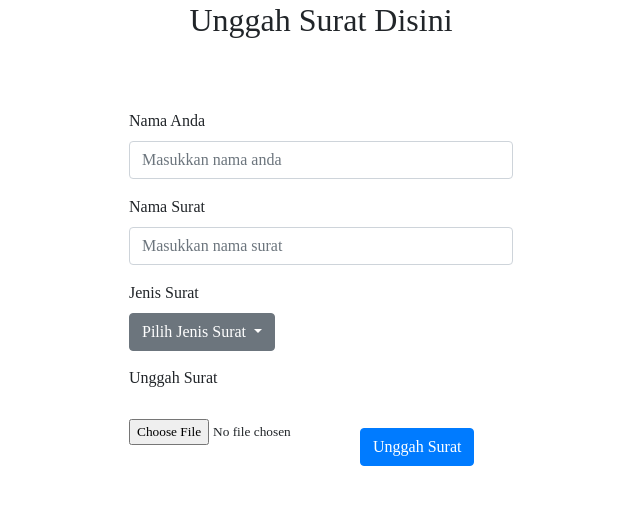
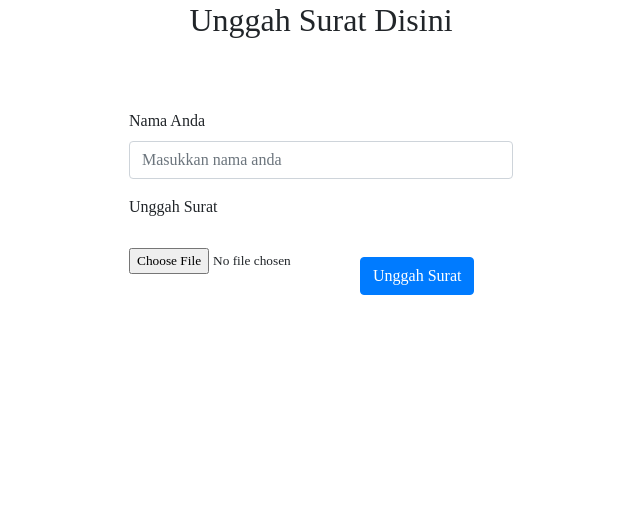
Before and after one commit to paramastri/KPTelkomSurat, a PHP site: page /upload.php in a window 1280 px wide. Shown: the part 179-684 px from the top of the page, without its empty margins (319-959 px from the left). Run offline with PHP 8.4, Linux system fonts and the light colour scheme; some web fonts are replaced.

Commit message:
upload cuma choose file

```diff
--- a/upload.php
+++ b/upload.php
@@ -64,32 +64,6 @@
 	    <input type="text" class="form-control" placeholder="Masukkan nama anda">
 	  </div>
 
-	  <div class="form-group">
-	    <label>Nama Surat</label>
-	    <input type="text" class="form-control" placeholder="Masukkan nama surat">
-	  </div>
-
-		<div>
-	  	<label>Jenis Surat</label>
-	  	</div>
-
-	  	<div class="dropdown">
-
-		<a class="btn btn-secondary dropdown-toggle" href="#" role="button" id="dropdownMenuLink" data-toggle="dropdown" aria-haspopup="true" aria-expanded="false">
-		    Pilih Jenis Surat
-		</a>
-
-		<div class="dropdown-menu" aria-labelledby="dropdownMenuLink">
-		    <a class="dropdown-item" href="#">Berita Acara Penjelasan</a>
-		    <a class="dropdown-item" href="#">Berita Acara Siap Operasi (BASO)</a>
-		    <a class="dropdown-item" href="#">Berita Acara Delete Order (BADO)</a>
-		    <a class="dropdown-item" href="#">Surat Keluar</a>
-		    <a class="dropdown-item" href="#">P0/P1</a>
-		    <a class="dropdown-item" href="#">Surat Penawaran</a>
-		</div>
-	  </div>
-
-
 	  <div style="margin-top: 15px;">
 	  	<label>Unggah Surat</label>
 	  </div>
```
